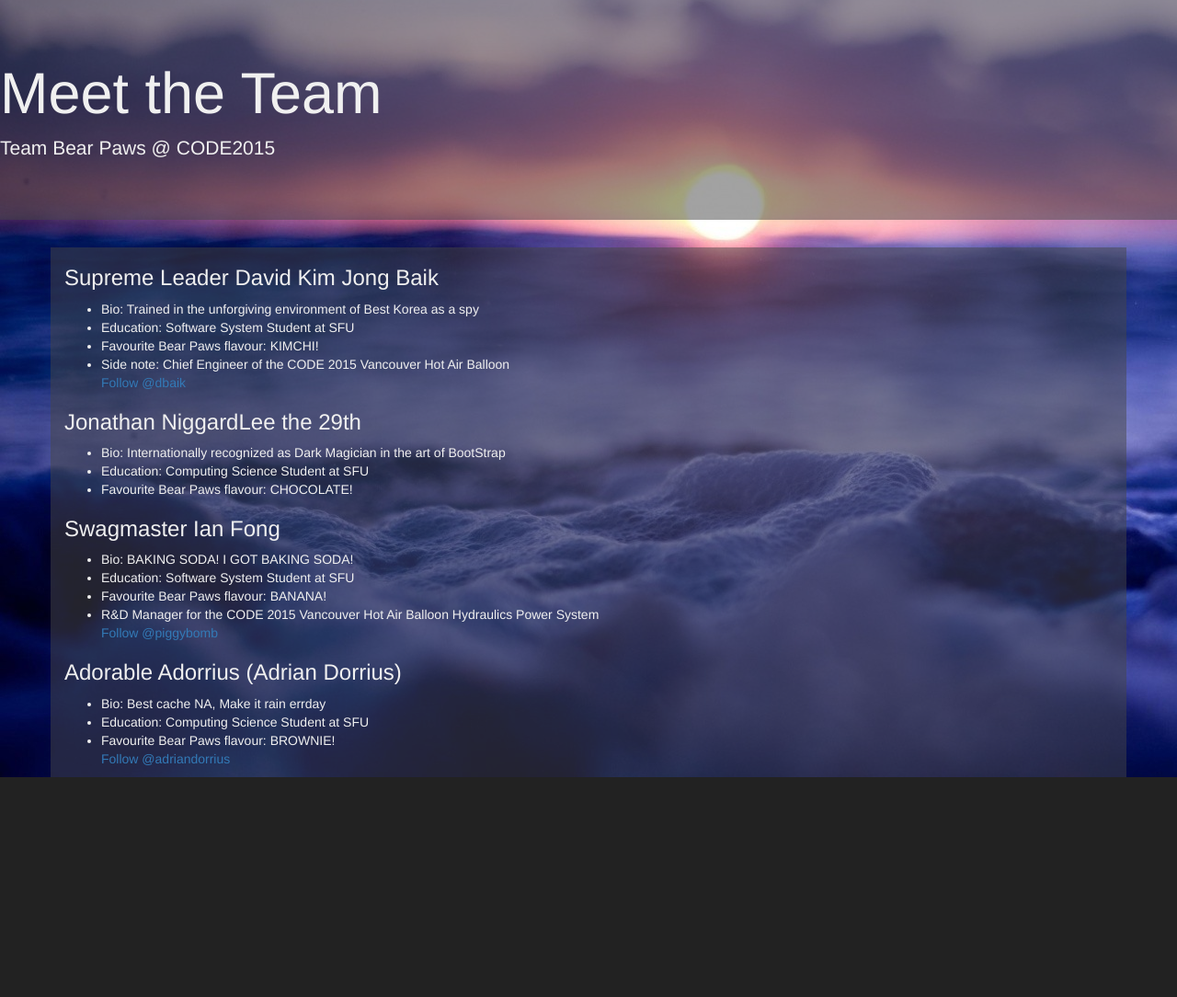
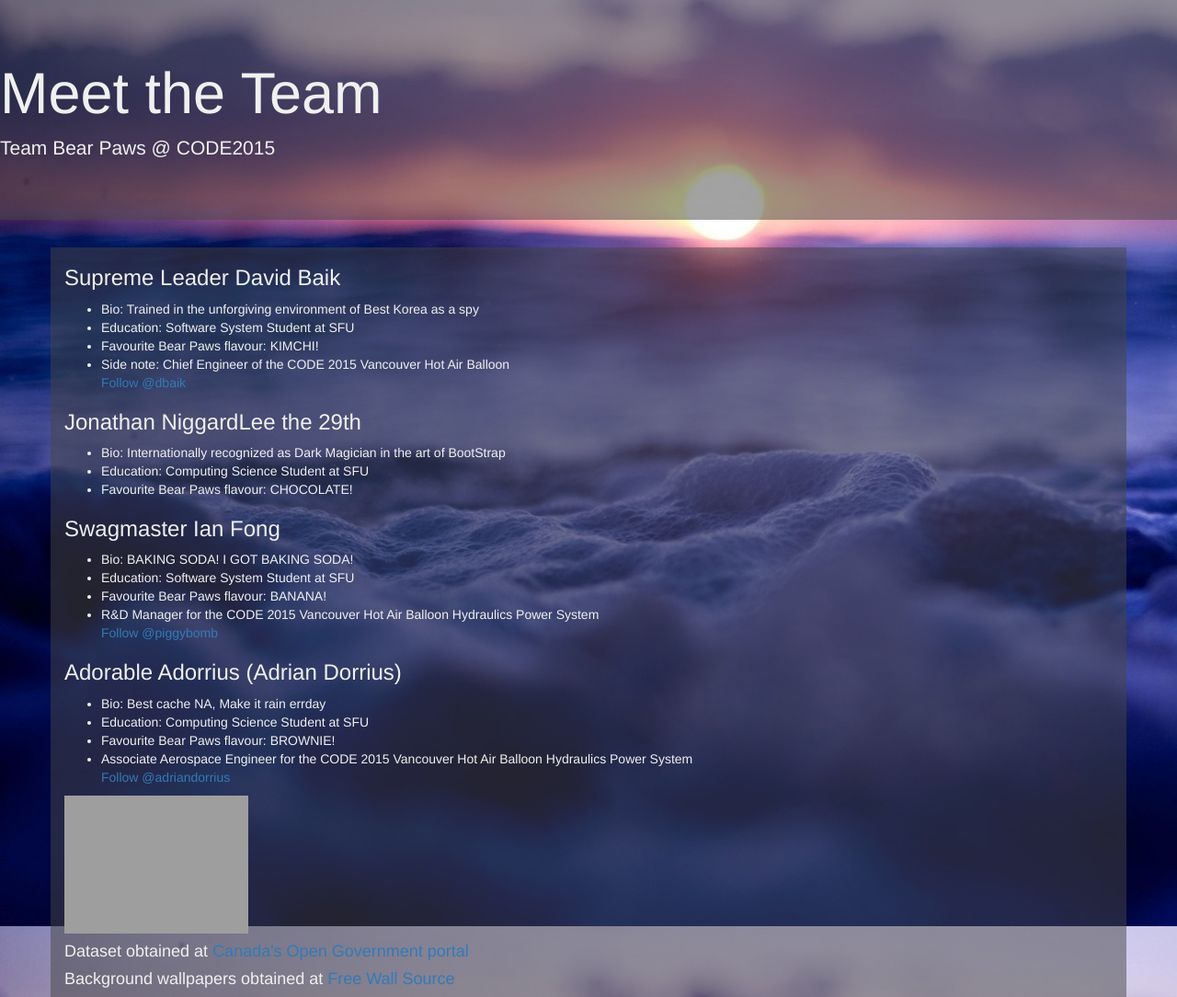
Before and after one commit to piggybomb/bearpaws, a Django app: page /about/ in a window 1280 px wide. Shown: the part 73-1157 px from the top of the page at 92% size. Before the commit the page ends 918 px from the top, so only its background shows below. Run offline with Django 3.2, Linux system fonts and the light colour scheme; some libraries are stand-ins or nearby versions; grey boxes are pictures that could not be loaded.

Commit message:
about me

```diff
--- a/bp/cofy/templates/cofy/about.html
+++ b/bp/cofy/templates/cofy/about.html
@@ -10,7 +10,7 @@
     <p>Team Bear Paws @ CODE2015</p>
 </div>
 <div class="container">
-        <h3>Supreme Leader David Kim Jong Baik</h3>
+        <h3>Supreme Leader David Baik</h3>
         <ul>
                 <li>Bio: Trained in the unforgiving environment of Best Korea as a spy</li>
                 <li>Education: Software System Student at SFU</li>
@@ -42,8 +42,16 @@
                 <li>Bio: Best cache NA, Make it rain errday</li>
                 <li>Education: Computing Science Student at SFU</li>
                 <li>Favourite Bear Paws flavour: BROWNIE!</li>
+		<li>Associate Aerospace Engineer for the CODE 2015 Vancouver Hot Air Balloon Hydraulics Power System</li>
 		<a href="https://twitter.com/adriandorrius" class="twitter-follow-button" data-show-count="false" data-size="large">Follow @adriandorrius</a>
 <script>!function(d,s,id){var js,fjs=d.getElementsByTagName(s)[0],p=/^http:/.test(d.location)?'http':'https';if(!d.getElementById(id)){js=d.createElement(s);js.id=id;js.src=p+'://platform.twitter.com/widgets.js';fjs.parentNode.insertBefore(js,fjs);}}(document, 'script', 'twitter-wjs');</script>
         </ul>
+
+<img src="static/cofy/team.jpg"height "200" width="200">
+<p>
+	<h4>Dataset obtained at <a href="http://open.canada.ca/data/en/dataset/e80851b8-de68-43bd-a85c-c72e1b3a3890">Canada's Open Government portal</a></h4>
+	<h4>Background wallpapers obtained at <a href="http://freewallsource.com/">Free Wall Source</a></h4>
+</p>
+
 </div>
 {% endblock %}
```
Also changed, not shown: 13 other files.
